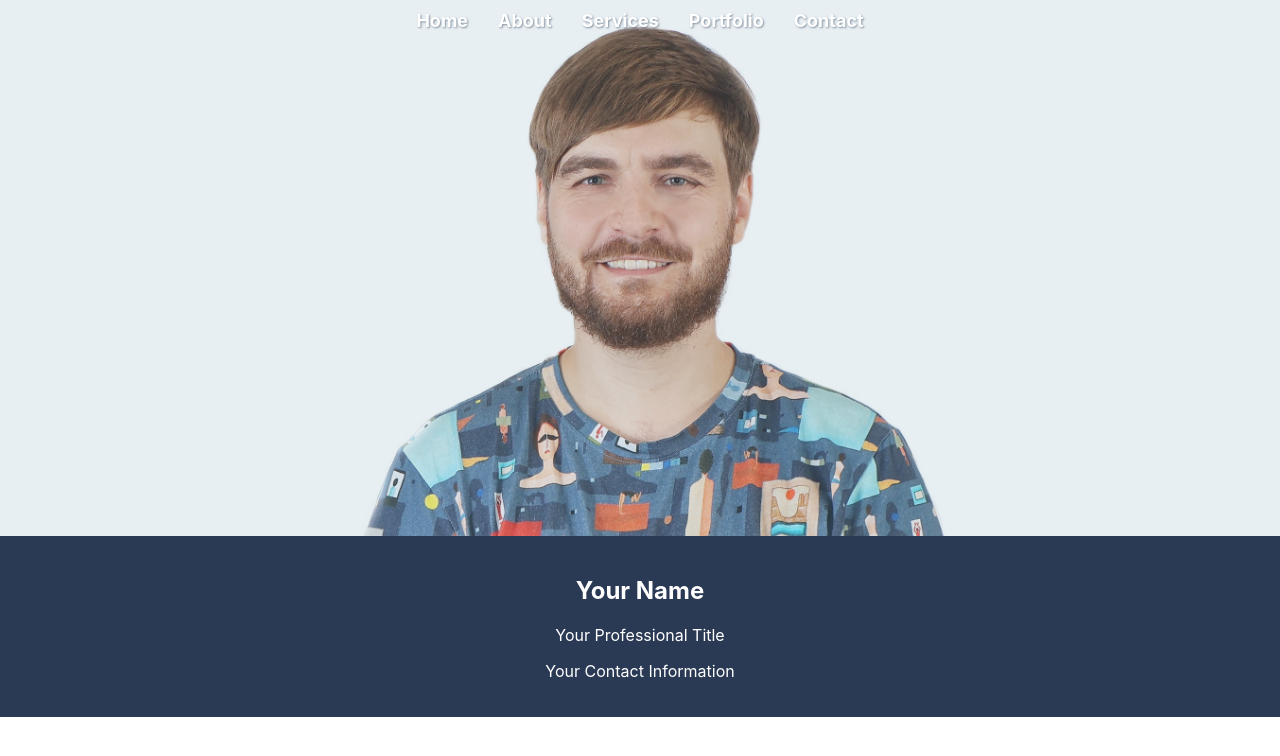
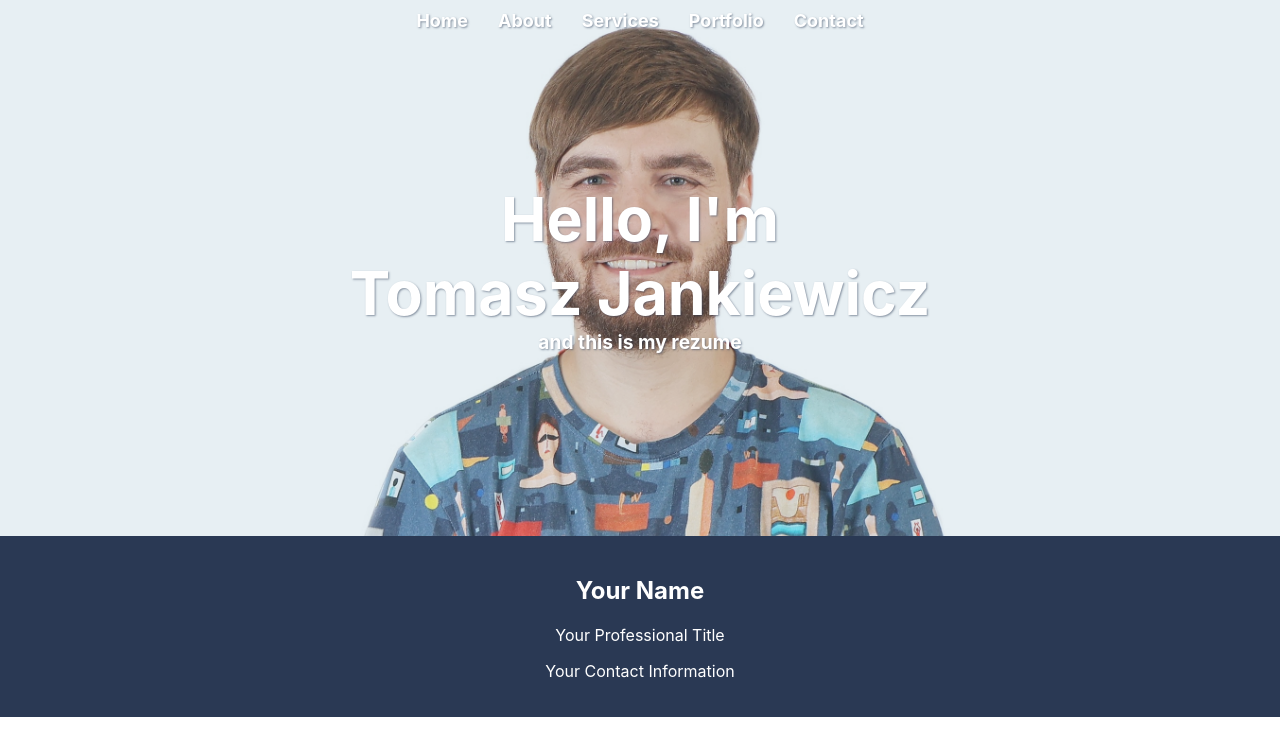
Before and after one commit to TomJan533/my-resume, a React (Create React App) app: page / in a window 1280 px wide. Shown: the top 756 px of the page. Built offline with nearby package versions, Linux system fonts and the light colour scheme.

Commit message:
centered title

```diff
--- a/src/App.css
+++ b/src/App.css
@@ -71,3 +71,24 @@ body, html, #root, .App {
   margin: 0 auto;
   text-align: center;
 }
+
+.title-overlay {
+  position: absolute;
+  top: 50%;
+  left: 50%;
+  transform: translate(-50%, -50%);
+  text-align: center;
+  color: white;
+  font-size: 1.9rem;
+  font-weight: bold;
+  text-shadow: 1px 1px 2px rgba(42, 57, 84, 0.5);
+}
+
+.title-overlay h1 {
+  margin: 0;
+}
+
+.title-overlay p {
+  margin: 0;
+  font-size: 1.2rem;
+}
--- a/src/App.js
+++ b/src/App.js
@@ -18,6 +18,11 @@ function App() {
         <div className="image-container">
           <img src={profilePhoto} alt="Your Name" className="profile-photo" />
           <div className="overlay"></div>
+          <div className="title-overlay">
+            <h1>Hello, I'm</h1>
+            <h1>Tomasz Jankiewicz</h1>
+            <p>and this is my rezume</p>
+          </div>
         </div>
       </header>
       <section className="content-section">
```
